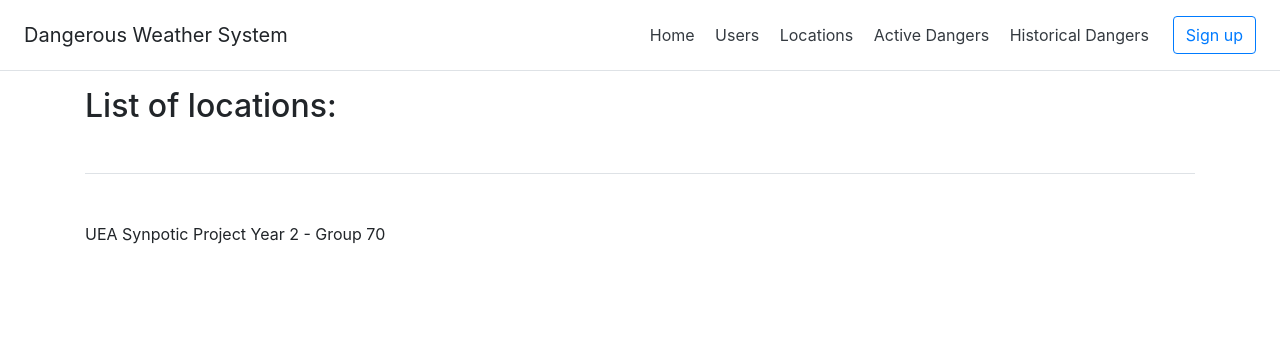
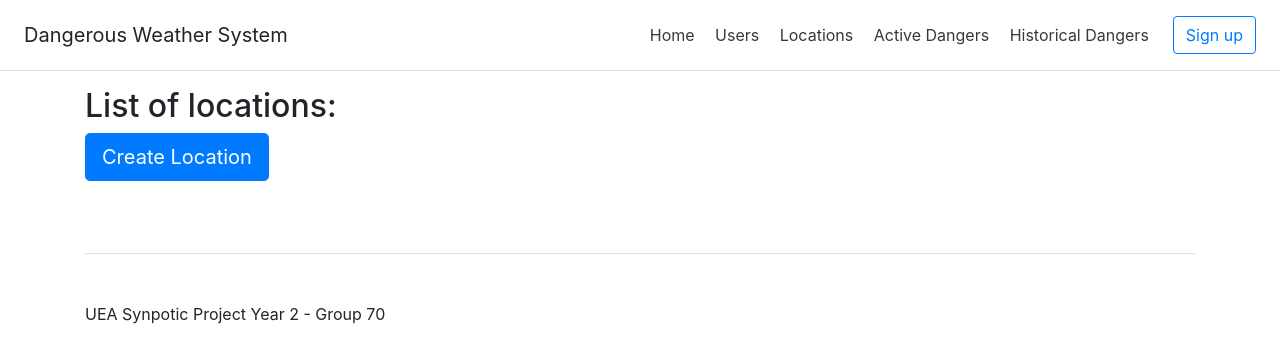
Before and after one commit to JimJam117/synoptic-year-2, a website: page frontend/locationsList.html in a window 1280 px wide. Drawn offline with nearby package versions, Linux system fonts and the light colour scheme; no server answers.

Commit message:
Added create location/record button links on lists

```diff
--- a/frontend/locationsList.html
+++ b/frontend/locationsList.html
@@ -27,6 +27,9 @@
     <div class="container">
         <h2>List of locations:</h2>
         <div id="locations"></div>
+
+        <a class="btn mb-4 btn-lg btn-primary" href="/createLocation">Create Location</a>
+
 
         <footer class="pt-4 my-md-5 pt-md-5 border-top">
             UEA Synpotic Project Year 2 - Group 70
```
Also changed, not shown: frontend/activeRecords.html (+3 -0 lines).
